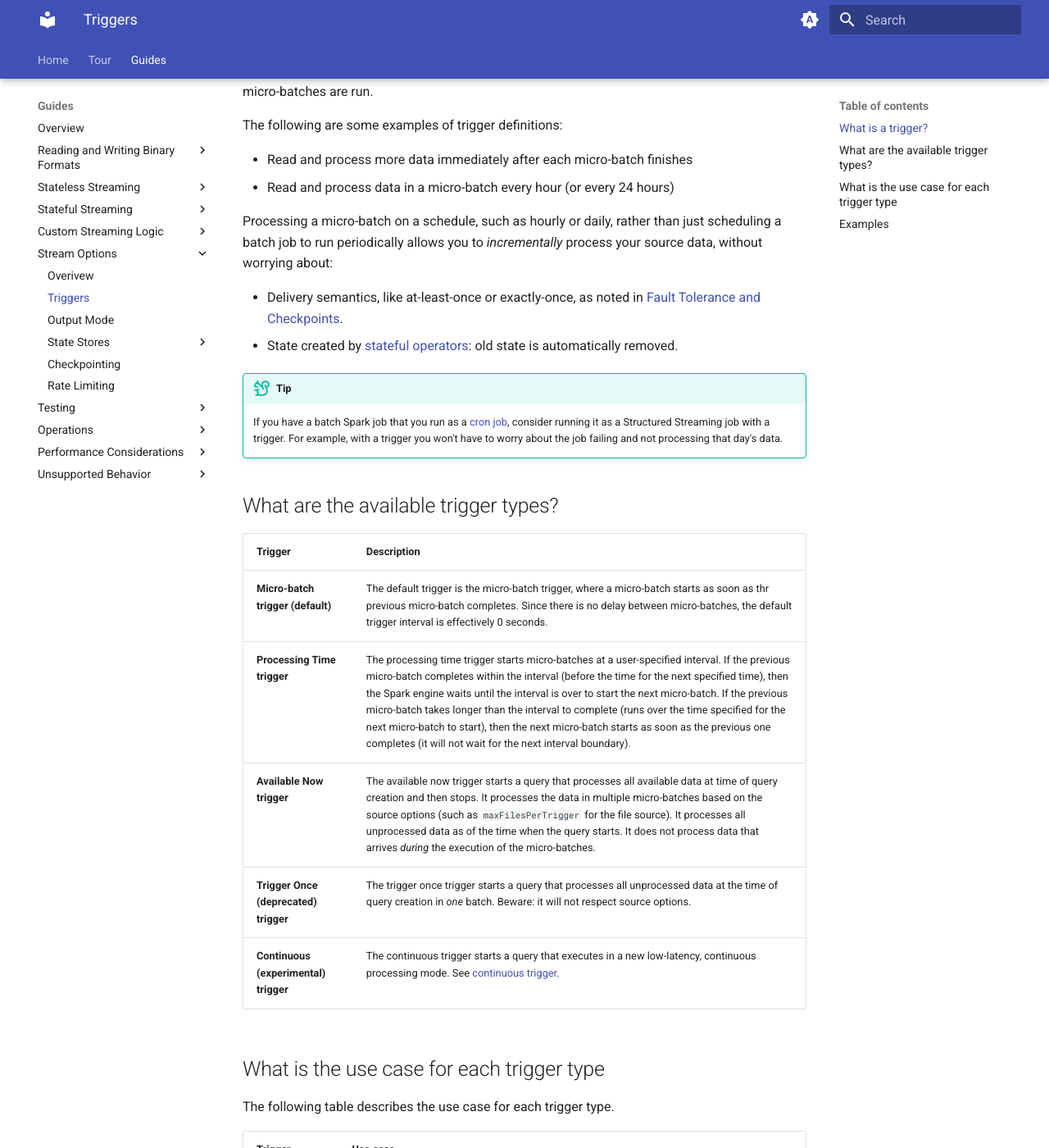
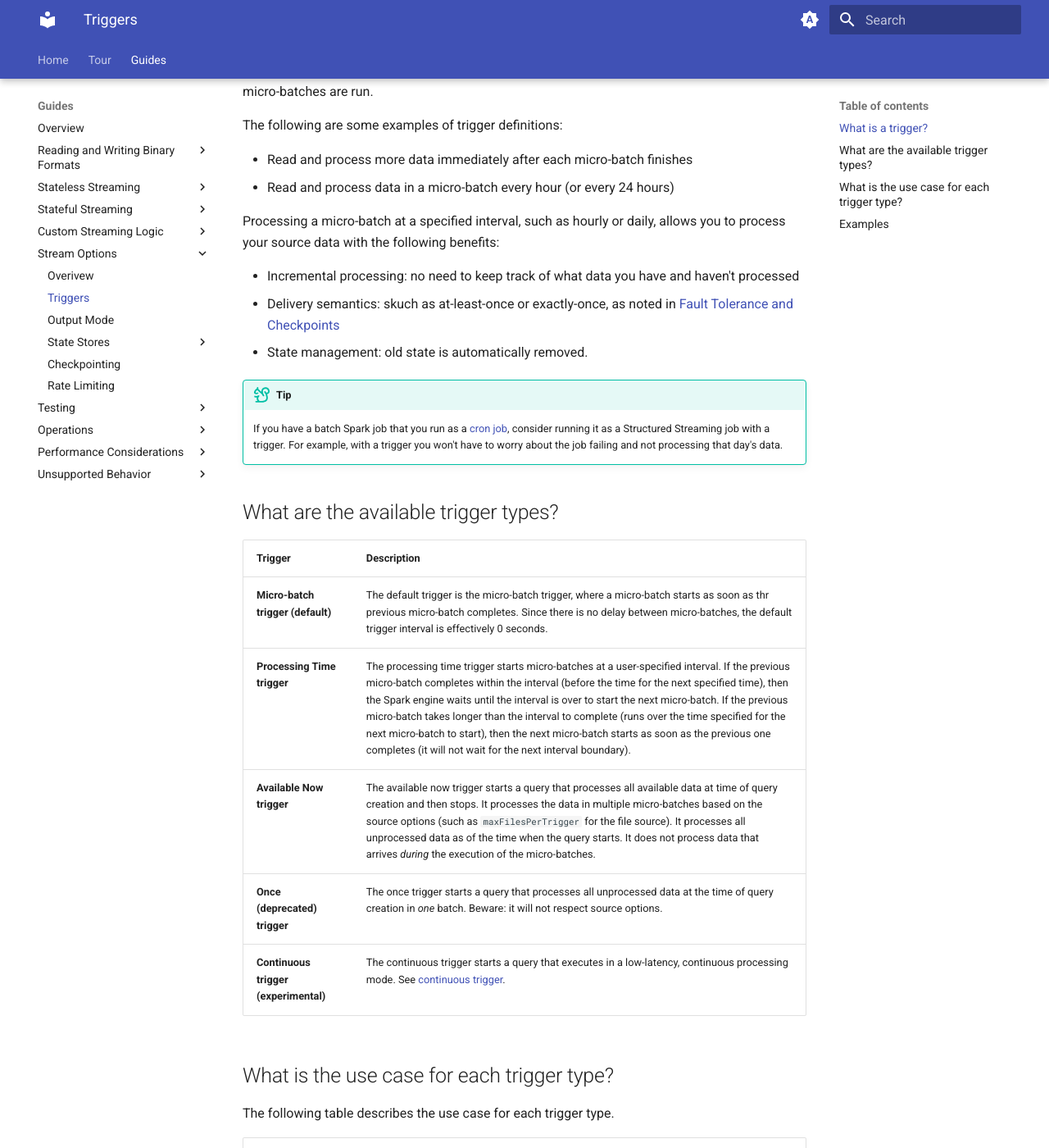
Before and after one commit to neilramaswamy/structured-streaming, an MkDocs documentation site: the page built from docs/guides/stream_options/triggers.md, in a window 1280 px wide and 1400 px high, scrolled down 231 px. Shown: the whole window at 82% size. Built offline with MkDocs 1.6.1 and Material for MkDocs 9.7.7, drawn with Linux system fonts in a browser that asks for light colours; some of the changed text lies outside the part shown.

Commit message:
per Neil review

```diff
--- a/docs/guides/stream_options/triggers.md
+++ b/docs/guides/stream_options/triggers.md
@@ -9,10 +9,11 @@ The following are some examples of trigger definitions:
 - Read and process more data immediately after each micro-batch finishes
 - Read and process data in a micro-batch every hour (or every 24 hours)
 
-  Processing a micro-batch on a schedule, such as hourly or daily, rather than just scheduling a batch job to run periodically allows you to _incrementally_ process your source data, without worrying about:
+Processing a micro-batch at a specified interval, such as hourly or daily, allows you to process your source data with the following benefits:
 
-  - Delivery semantics, like at-least-once or exactly-once, as noted in [Fault Tolerance and Checkpoints]().
-  - State created by [stateful operators](): old state is automatically removed.
+- Incremental processing: no need to keep track of what data you have and haven't processed
+- Delivery semantics: skuch as at-least-once or exactly-once, as noted in [Fault Tolerance and Checkpoints]()
+- State management: old state is automatically removed.
 
 !!! tip
 
@@ -25,10 +26,10 @@ The following are some examples of trigger definitions:
 | **Micro-batch trigger (default)**       | The default trigger is the micro-batch trigger, where a micro-batch starts as soon as thr previous micro-batch completes. Since there is no delay between micro-batches, the default trigger interval is effectively 0 seconds.  |
 | **Processing Time trigger**      | The processing time trigger starts micro-batches at a user-specified interval. If the previous micro-batch completes within the interval (before the time for the next specified time), then the Spark engine waits until the interval is over to start the next micro-batch. If the previous micro-batch takes longer than the interval to complete (runs over the time specified for the next micro-batch to start), then the next micro-batch starts as soon as the previous one completes (it will not wait for the next interval boundary). |
 | **Available Now trigger**    | The available now trigger starts a query that processes all available data at time of query creation and then stops. It processes the data in multiple micro-batches based on the source options (such as `maxFilesPerTrigger` for the file source). It processes all unprocessed data as of the time when the query starts. It does not process data that arrives _during_ the execution of the micro-batches. |
-| **Trigger Once (deprecated) trigger** | The trigger once trigger starts a query that processes all unprocessed data at the time of query creation in _one_ batch. Beware: it will not respect source options.
-| **Continuous (experimental) trigger** | The continuous trigger starts a query that executes in a new low-latency, continuous processing mode. See [continuous trigger](). |
+| **Once (deprecated) trigger** | The once trigger starts a query that processes all unprocessed data at the time of query creation in _one_ batch. Beware: it will not respect source options.
+| **Continuous trigger (experimental)** | The continuous trigger starts a query that executes in a low-latency, continuous processing mode. See [continuous trigger](). |
 
-## What is the use case for each trigger type
+## What is the use case for each trigger type?
 
 The following table describes the use case for each trigger type.
 
@@ -37,8 +38,8 @@ The following table describes the use case for each trigger type.
 | **Micro-batch (default) trigger**       | If latency is your most important requirement, use the micro-batch trigger for the lowest latency. With this trigger, you can process data as fast as possible (perhaps because you're doing real-time fraud detection or real-time feature generation for a Machine Learning model). |
 | **Processing Time trigger**       | If you have a stream of data that needs to be processed _without_ a real-time latency requirement, use the processing time trigger. For example, if your goal is to generate a daily report at the end of each day to report on sales made in the previous 24 hours, use a processing time trigger set for every 24 hours. The benefit to using a processing time trigger is that when your query isn't running, your cluster can be used to run other jobs. This trigger provides a balance between latency and cost.  |
 | **Available Now**    | If you have a stream of data that you need to process in a one-off fashion, but you don't want to have to reprocess data you already processed, use the available now trigger. This trigger is the most cost-effective trigger. You spin up a cluster to process all unprocessed data in your streaming source. Once the query terminates, you spin down the cluster. |
-| **Trigger Once trigger** | You really shouldn't be using this: it's deprecated. Use the available now trigger. |
-| **Continuous trigger** | The continuous trigger is an experimental mode trigger with limited support. This trigger only supports [stateless]() queries and doesn't emit any metrics. If you have a stateless pipeline and require single-digit millisecond latency, try this mode. |
+| **Once trigger** | You really shouldn't be using this: it's deprecated. Use the available now trigger. |
+| **Continuous trigger (experimental)** | The continuous trigger is an experimental mode trigger with limited support. This trigger only supports [stateless]() queries and doesn't emit any metrics. If you have a stateless pipeline and require single-digit millisecond latency, try this mode. |
 
 ## Examples
 
@@ -62,7 +63,7 @@ The following table describes the use case for each trigger type.
         .trigger(availableNow=True) \
         .start()
 
-    # Trigger Once trigger (Deprecated, encouraged to use Available Now trigger)
+    # Once trigger (Deprecated, encouraged to use Available Now trigger)
     df.writeStream \
         .format("console") \
         .trigger(once=True) \
@@ -97,7 +98,7 @@ The following table describes the use case for each trigger type.
         .trigger(Trigger.AvailableNow())
         .start()
 
-    // Trigger Once trigger (Deprecated, encouraged to use Available Now trigger)
+    // Once trigger (Deprecated, encouraged to use Available Now trigger)
     df.writeStream
         .format("console")
         .trigger(Trigger.Once())
@@ -132,7 +133,7 @@ The following table describes the use case for each trigger type.
         .trigger(Trigger.AvailableNow())
         .start();
 
-    // Trigger Once trigger (Deprecated, encouraged to use Available Now trigger)
+    // Once trigger (Deprecated, encouraged to use Available Now trigger)
     df.writeStream
         .format("console")
         .trigger(Trigger.Once())
@@ -155,7 +156,7 @@ The following table describes the use case for each trigger type.
     write.stream(df, "console", trigger.processingTime = "2 seconds")
 
     # TODO: Is Available Now supported?
-    # Trigger Once trigger //deprecated?
+    # Once trigger //deprecated?
     write.stream(df, "console", trigger.once = TRUE)
 
     # Continuous trigger is not yet supported
```
